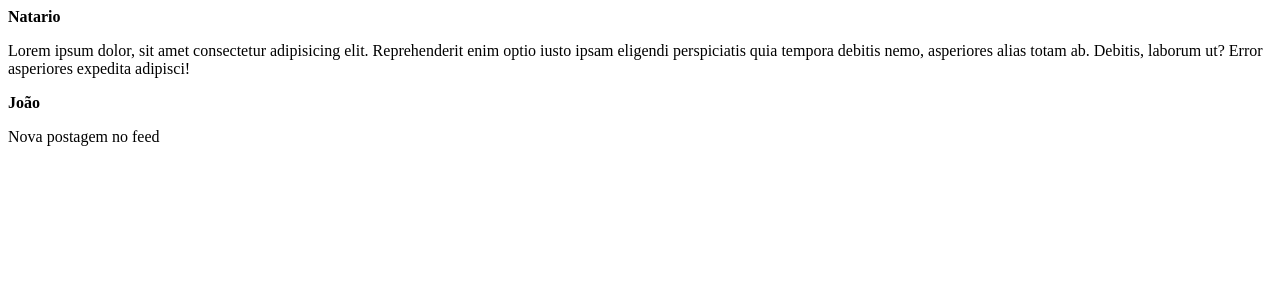
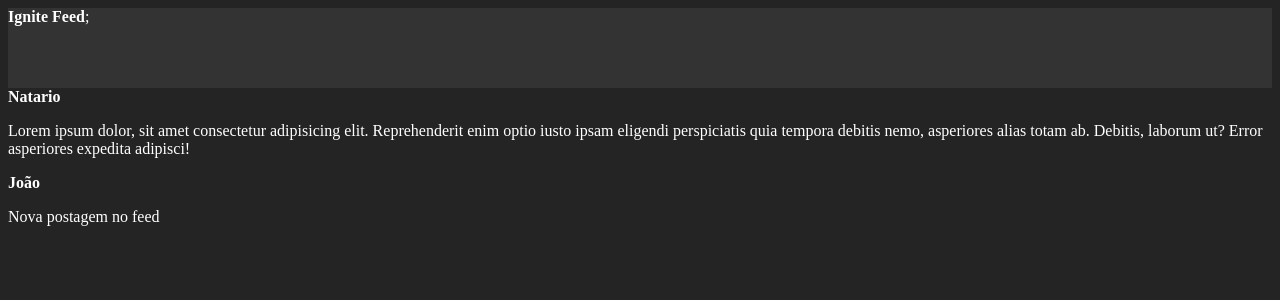
Before and after one commit to VNatario/ignite-funadamentos-reactjs, a React (Vite) app: page / in a window 1280 px wide. Shown: the top 300 px of the page. Built offline with nearby package versions, Linux system fonts and the light colour scheme.

Commit message:
feat: create header with module.css

```diff
--- a/src/App.jsx
+++ b/src/App.jsx
@@ -1,8 +1,13 @@
+import { Header } from "./components/Header";
 import { Post } from "./Post";
+
+import "./styles.css";
 
 export function App() {
   return (
     <>
+      <Header />
+
       <Post
         author="Natario"
         content="Lorem ipsum dolor, sit amet consectetur adipisicing elit. Reprehenderit enim optio iusto ipsam eligendi perspiciatis quia tempora debitis nemo, asperiores alias totam ab. Debitis, laborum ut? Error asperiores expedita adipisci!"
--- /dev/null
+++ b/src/components/Header.jsx
@@ -0,0 +1,9 @@
+import styles from "./Header.module.css";
+
+export function Header() {
+  return (
+    <header className={styles.header}>
+      <strong>Ignite Feed</strong>;
+    </header>
+  );
+}
--- /dev/null
+++ b/src/components/Header.module.css
@@ -0,0 +1,4 @@
+.header {
+  background-color: #333;
+  height: 80px;
+}
--- /dev/null
+++ b/src/styles.css
@@ -0,0 +1,4 @@
+body {
+  background-color: #242424;
+  color: #fff;
+}
```
